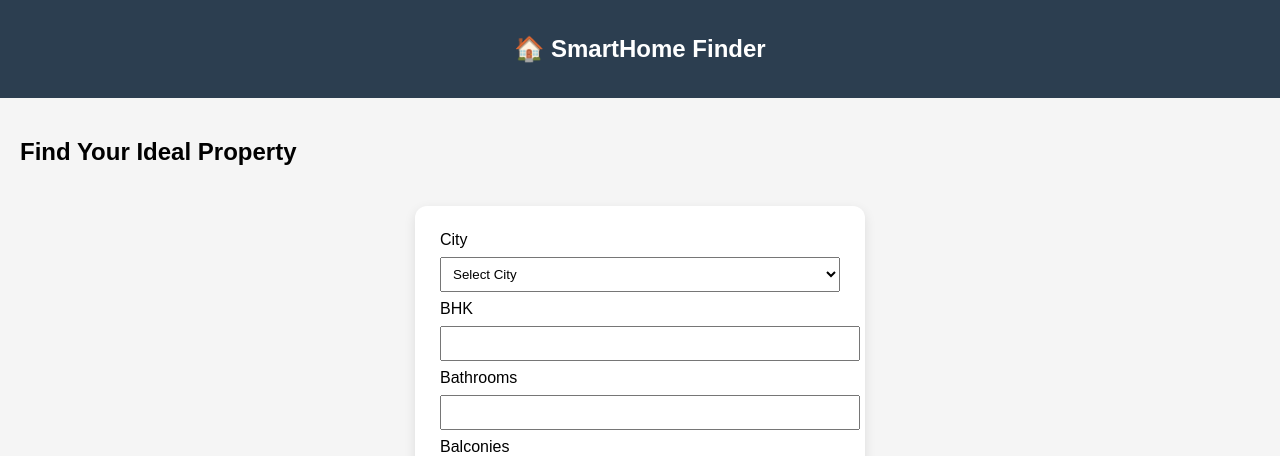
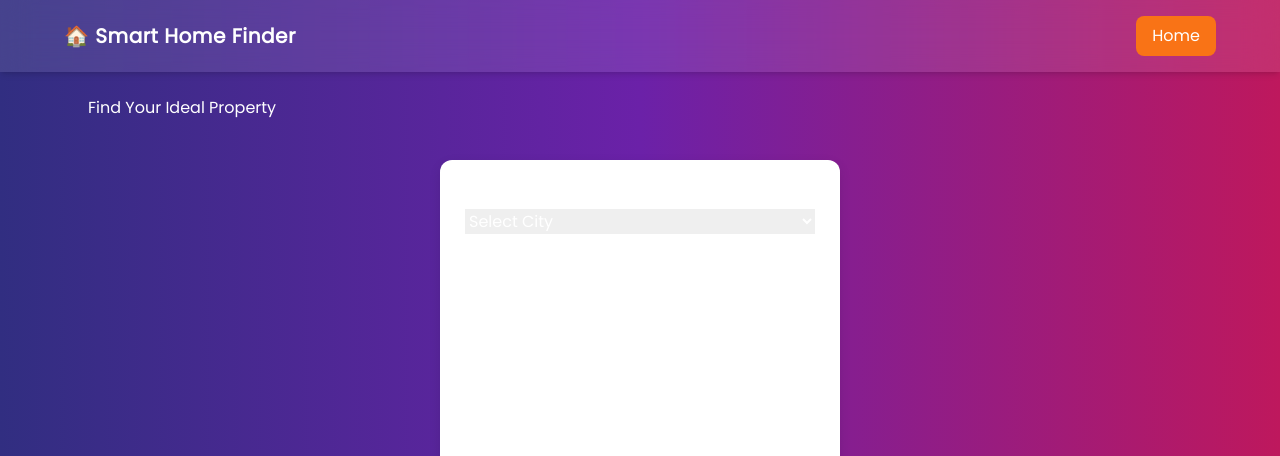
Before and after one commit to spareinbox20045/HomeFinder, a Flask app: page / in a window 1280 px wide. Shown: the top 456 px of the page. Run offline with Flask 3, Linux system fonts and the light colour scheme; parts of the project's set-up code (start-up, migrations or seed data) failed here and were passed over; some libraries are stand-ins or nearby versions; grey boxes are pictures that could not be loaded.

Commit message:
Add files via upload
base

```diff
--- a/templates/base.html
+++ b/templates/base.html
@@ -1,18 +1,40 @@
 <!DOCTYPE html>
-<html>
+<html lang="en">
 
 <head>
+    <meta charset="UTF-8">
+    <meta name="viewport" content="width=device-width, initial-scale=1.0">
     <title>SmartHome Finder</title>
+
+    <!-- Tailwind -->
+    <script src="https://cdn.tailwindcss.com"></script>
+
+    <!-- Google Font -->
+    <link href="https://fonts.googleapis.com/css2?family=Poppins&display=swap" rel="stylesheet">
+
+    <!-- Optional custom CSS -->
     <link rel="stylesheet" href="/static/style.css">
 </head>
 
-<body>
+<body class="bg-gradient-to-r from-indigo-900 via-purple-800 to-pink-700 text-white font-[Poppins]">
 
-    <div class="navbar">
-        <h2>🏠 SmartHome Finder</h2>
-    </div>
+    <!-- 🔝 Navbar -->
+    <nav class="bg-white/10 backdrop-blur-lg shadow-md p-4">
+        <div class="max-w-6xl mx-auto flex justify-between items-center">
 
-    <div class="container">
+            <a href="/" class="text-xl font-bold tracking-wide ">
+                🏠 Smart Home Finder
+            </a>
+
+            <a href="/" class="bg-orange-500 px-4 py-2 rounded-lg hover:bg-orange-600 transition">
+                Home
+            </a>
+
+        </div>
+    </nav>
+
+    <!-- 📦 Content -->
+    <div class="max-w-6xl mx-auto p-6">
         {% block content %}{% endblock %}
     </div>
 
```
